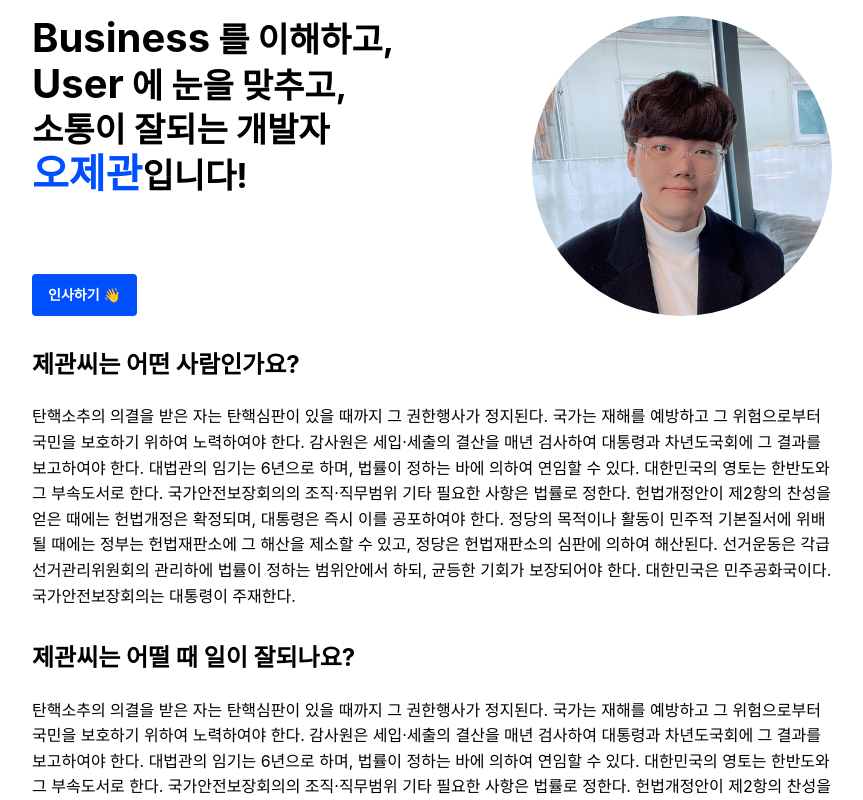
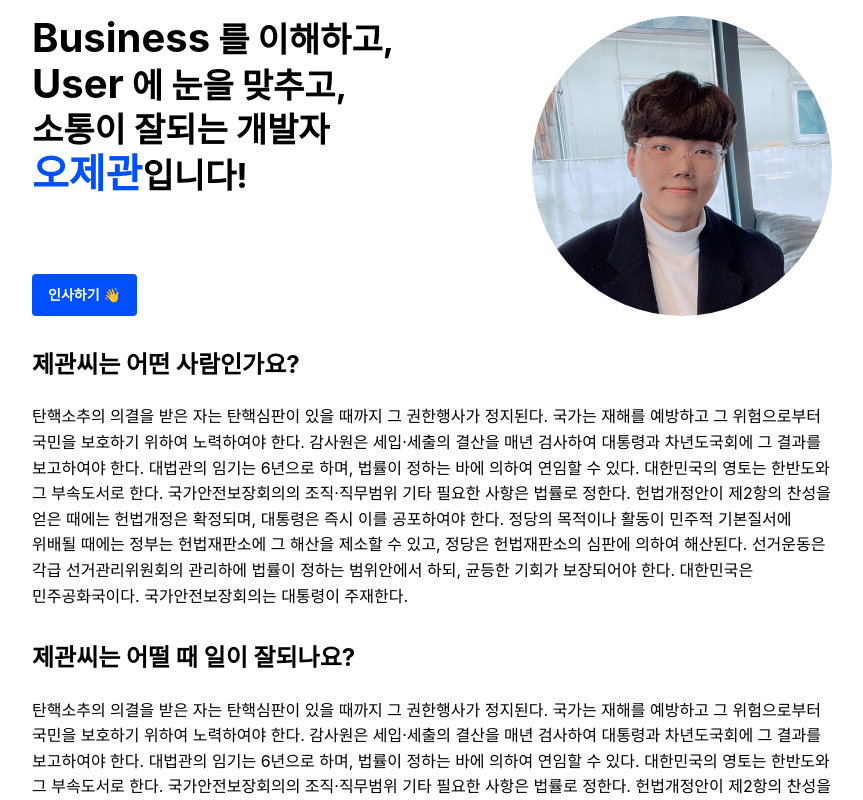
Before and after one commit to JeGwan/its-me, a Next.js app: page / in a window 1280 px wide. Shown: the top 800 px of the page, without its empty margins (208-1071 px from the left). Built offline with nearby package versions, Linux system fonts and the light colour scheme.

Commit message:
fix: 보기 좋게 어절 단위로 끊기

```diff
--- a/styles/global.scss
+++ b/styles/global.scss
@@ -21,6 +21,10 @@ select {
   -webkit-tap-highlight-color: transparent;
 }
 
+p {
+  word-break: keep-all;
+}
+
 // font 변경될 경우 password의 특수문자를 지원하지 않는 폰트 때문에 sans-serif로 고정
 input[type="password"] {
   font-family: sans-serif;
```
